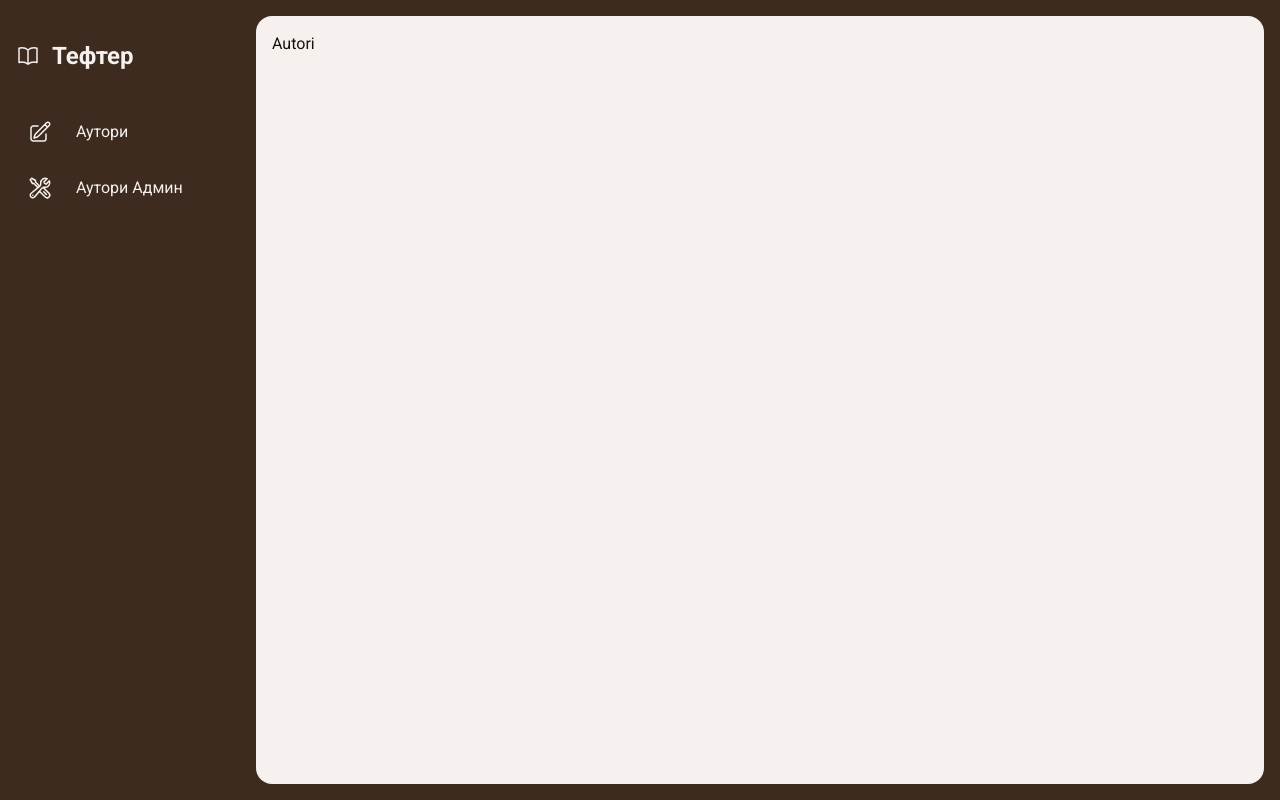
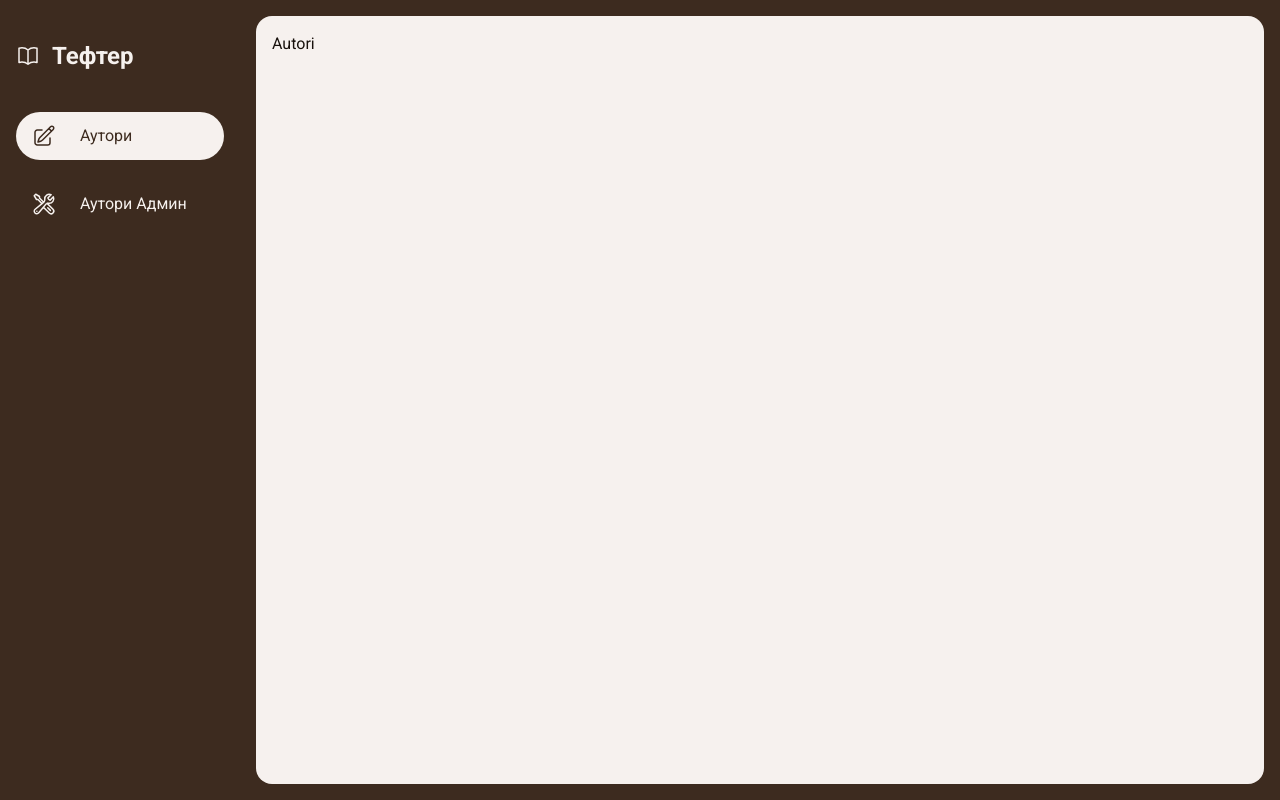
Before and after one commit to andjelija121/web_projekat, a React (Vite) app: page /autori in a window 1280 px wide. Built offline with nearby package versions, Linux system fonts and the light colour scheme.

Commit message:
sidebar male promene, boje

```diff
--- a/src/index.css
+++ b/src/index.css
@@ -17,6 +17,8 @@
 --color-dark-coffee-950: #18110c;
 
 --color-braon: #3D2B1F;
+--color-bela: #f6f1ee;
+--color-svetla: #eee4dd;
 --color-zelena: #36827f;
 
 --color-teal-50: #edf7f7;
--- a/src/komponente/Sidebar.jsx
+++ b/src/komponente/Sidebar.jsx
@@ -15,17 +15,17 @@ function Sidebar() {
   }]
 
   return (
-    <div className='w-60 h-screen text-dark-coffee-50 flex flex-col px-4 py-10 '>
+    <div className='w-60 h-screen text-dark-coffee-50 flex flex-col px-4 py-10'>
         <div className='flex items-center gap-3 mb-10'>
           <svg xmlns="http://www.w3.org/2000/svg" fill="none" viewBox="0 0 24 24" strokeWidth={1.5} stroke="currentColor" className="size-6">
   <path strokeLinecap="round" strokeLinejoin="round" d="M12 6.042A8.967 8.967 0 0 0 6 3.75c-1.052 0-2.062.18-3 .512v14.25A8.987 8.987 0 0 1 6 18c2.305 0 4.408.867 6 2.292m0-14.25a8.966 8.966 0 0 1 6-2.292c1.052 0 2.062.18 3 .512v14.25A8.987 8.987 0 0 0 18 18a8.967 8.967 0 0 0-6 2.292m0-14.25v14.25" />
 </svg>
         <span className='text-2xl font-bold'>Тефтер</span>
         </div>
-        <nav className='flex-1 flex flex-col gap-4 '>
+        <nav className='flex-1 flex flex-col gap-5 '>
             {
                 linkovi.map(link=>(
-                    <NavLink to={link.do} key={link.do} className="flex items-center gap-6 rounded-lg text-base py-2 px-3">
+                    <NavLink to={link.do} key={link.do} className={({isActive})=>`flex items-center gap-6 rounded-4xl text-base py-3 px-4 ${isActive ? "bg-dark-coffee-50 text-braon" :"text-dark-coffee-50 hover:bg-dark-coffee-50 hover:text-braon transition"} `}>
                         <span>{link.ikona}</span>
                         {link.labela}
                     </NavLink>
```
